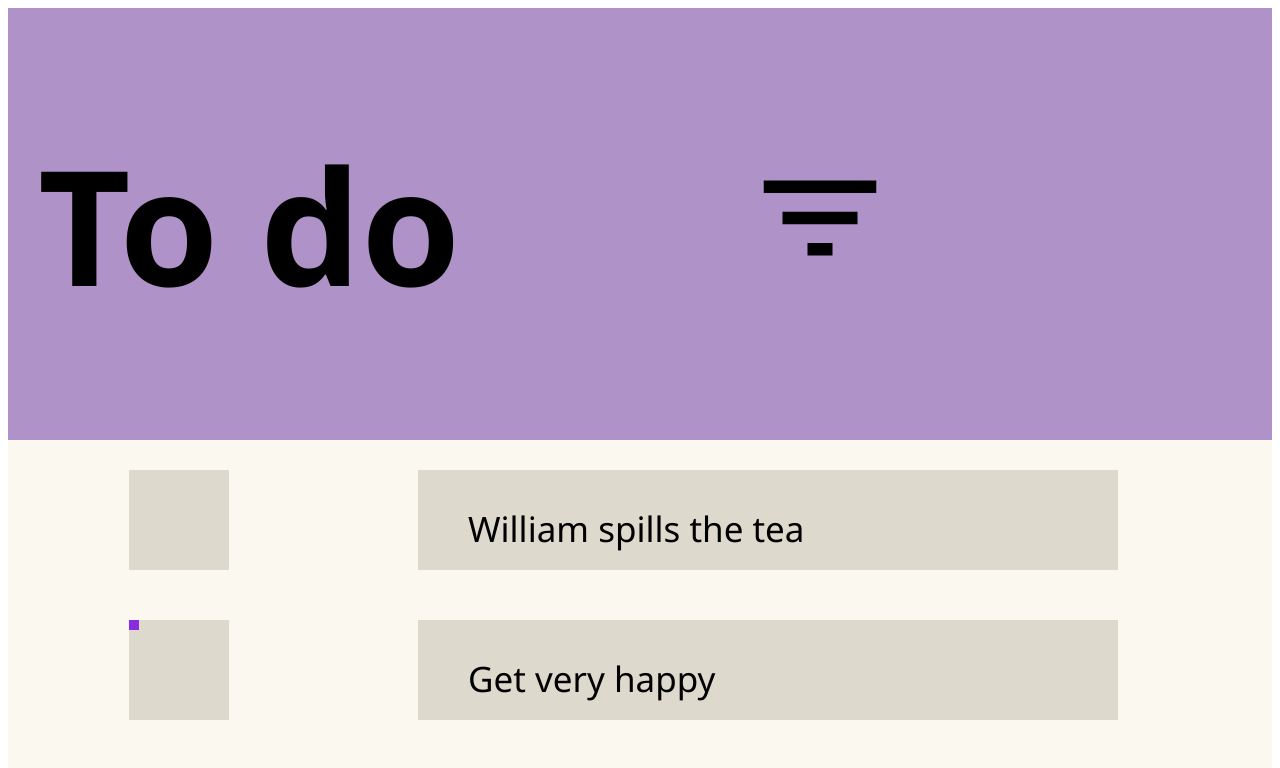
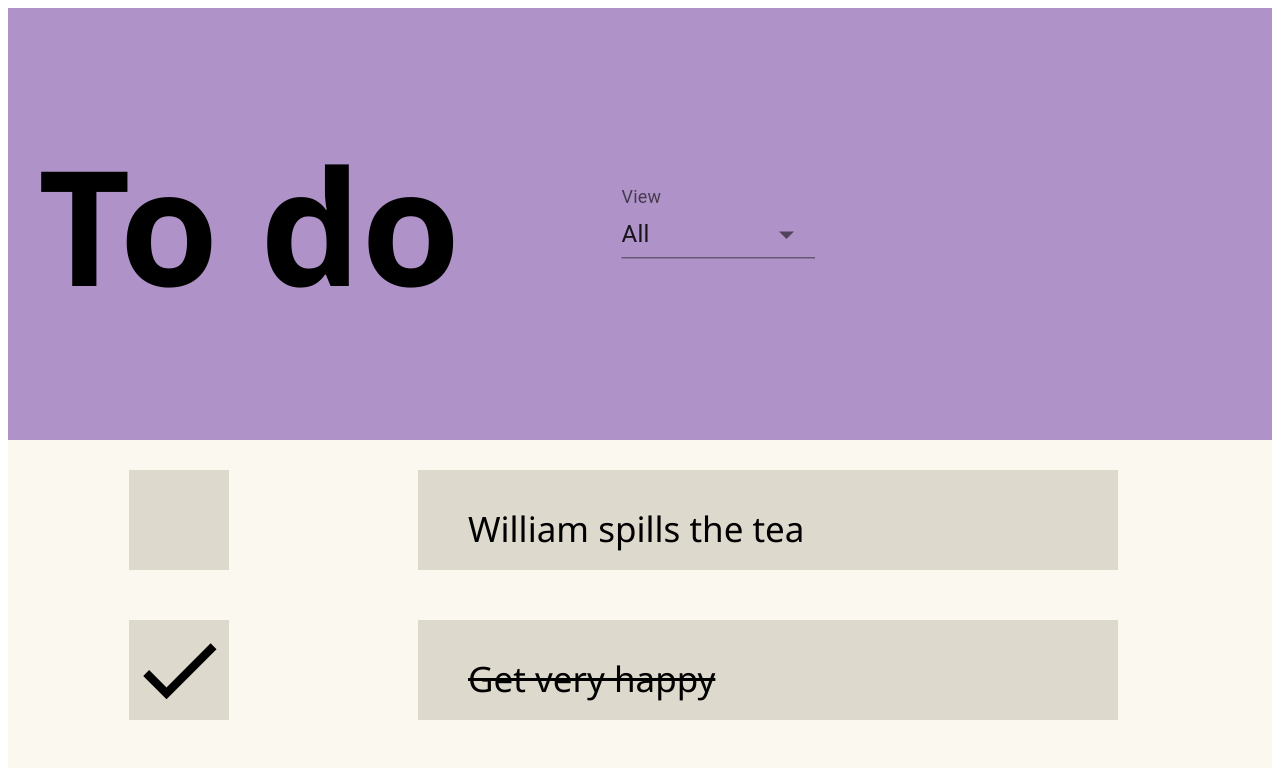
Before and after one commit to William-La/cs124, a React (Create React App) app: page / in a window 1280 px wide. Shown: the top 768 px of the page. Built offline with nearby package versions, Linux system fonts and the light colour scheme.

Commit message:
Finished filters and adding checkboxes.

```diff
--- a/src/App.js
+++ b/src/App.js
@@ -4,7 +4,7 @@ import List from './List';
 
 // import People from './People';
 
-import { useState } from 'react';
+import {  useState, useEffect } from 'react';
 
 const initialData = [
     {
@@ -34,22 +34,56 @@ const initialData = [
 
 function App() {
     const [data, setData] = useState(initialData);
+    const [view, setView] = useState('all');
+    const [filteredTodos, setFilteredTodos] = useState(null);
+
+    useEffect(() => {
+        filterHandler();
+      }, [data, view]);
 
 
-    function handleNewTask(task) {
+    function handleView(value) {
+        setView(value);
+    }
+
+    const filterHandler = () => {
+        switch(view) {
+          case "completed":
+            setFilteredTodos(data.filter((task) => task.completed === true));
+            break;
+          case "uncompleted":
+            setFilteredTodos(data.filter((task) => task.completed === false));
+            break;
+          default:
+            setFilteredTodos(data);
+            break;
+        }
+      };
+
+
+
+    function handleNewTask(value) {
         setData([...data, {
-            id: "4",
-            title: task,
+            id: "4", //TODO: Fix ID
+            title: value,
             completed: false
         }
 
-
         ])
     }
+    function handleCompleted(id) {
+        setData( data.map(
+            task => task.id !== id
+            ? task
+            : {...task, ["completed"]: !task.completed}))
+
+    }
     return <div>
-        <Header/>
+        <Header view={handleView}/>
         <List list={data}
                 onNewTask={handleNewTask}
+                onCompleted={handleCompleted}
+                filteredTodos={filteredTodos}
 
         />
         </div>;
--- a/src/Checkbox.css
+++ b/src/Checkbox.css
@@ -9,7 +9,6 @@
 }
 
 .completed {
-    background: blueviolet;
     width: 10px;
     height: 10px;
 }
--- a/src/Checkbox.js
+++ b/src/Checkbox.js
@@ -1,10 +1,10 @@
 import React from "react";
 import "./Checkbox.css"
-
+import CheckIcon from '@mui/icons-material/Check';
 function Checkbox(props) {
     return <div>
-        <div class="todo-checkbox">
-            {props.completed ? <div class="completed"></div> : <div class="uncompleted"></div>}
+        <div class="todo-checkbox" onClick={props.onCompleted}>
+            {props.completed ? <div class="completed"> <CheckIcon style={{width: "100px", height: "100px"}}/></div> : <div class="uncompleted"></div>}
         </div>
 
     </div>
--- a/src/Header.css
+++ b/src/Header.css
@@ -18,3 +18,7 @@ FilterListIcon {
     padding-left: 285px;
 
 }
+
+.MuiBox-root css-ece9u5 {
+    background-color: orange !important;
+}
--- a/src/Header.js
+++ b/src/Header.js
@@ -1,18 +1,48 @@
 import React from "react";
 import "./Header.css"
-import FilterListIcon from '@mui/icons-material/FilterList';
+import Box from '@mui/material/Box';
+import InputLabel from '@mui/material/InputLabel';
+import FormControl from '@mui/material/FormControl';
+import NativeSelect from '@mui/material/NativeSelect';
 
-function Header() {
+
+const style = {
+    paddingLeft: '155px',
+    paddingTop: '191px',
+    transform: 'scale(1.5)'
+}
+
+
+function Header(props) {
+    function DropDown() {
+        return (
+            <div class="dropdown" style={style}>
+            <Box sx={{ minWidth: 120 }}>
+              <FormControl fullWidth>
+                <InputLabel variant="standard" htmlFor="uncontrolled-native">
+                  View
+                </InputLabel>
+                <NativeSelect
+                onChange={(e) => props.view(e.target.value)}
+                  defaultValue={0}
+                  inputProps={{
+                    type: 'view',
+                    id: 'uncontrolled-native',
+                  }}
+                >
+                  <option value="all">All</option>
+                  <option value="completed">Completed</option>
+                  <option value="uncompleted">Uncompleted</option>
+                </NativeSelect>
+              </FormControl>
+            </Box>
+            </div>
+          );
+        }
     return <div>
         <div class="header">
             <h1 id="title">To do</h1>
-            <FilterListIcon style={{display: "inline",
-                                    paddingLeft: "285px",
-                                    paddingTop: "135px",
-                                    fontSize: "150px"
-                                                    }}/>
-            {/* <Icon color="primary">?</Icon> */}
-            {/* <i className="fas fa-check"></i> */}
+            {DropDown()}
          </div>
     </div>
 }
--- a/src/List.js
+++ b/src/List.js
@@ -42,7 +42,9 @@ function List(props) {
 
     return <div>
         <div class="todo-body">
-            {props.list.map(a => <Task a={a}/>)}
+            {props.filteredTodos ?
+            props.filteredTodos.map(a => <Task a={a} onCompleted={props.onCompleted}/>) :
+            props.list.map(a => <Task a={a} onCompleted={props.onCompleted}/>)}
             <AddCircleIcon style={{fontSize:"150px",
                                     gridColumn: "1/ span 1",
                                     gridRow: "9/ span 1",
--- a/src/Task.css
+++ b/src/Task.css
@@ -34,3 +34,7 @@
 .todo-task #1 {
     grid-row: 2/ span 1;
 }
+
+#complete {
+    text-decoration: line-through;
+}
--- a/src/Task.js
+++ b/src/Task.js
@@ -5,10 +5,10 @@ import Checkbox from "./Checkbox"
 
 function Task(props) {
     return <div>
-        <div class="todo-task" id={props.a.id}>
-            <Checkbox completed={props.a.completed}/>
+        <div class="todo-task" id={props.a}>
+            <Checkbox completed={props.a.completed} onCompleted={() => props.onCompleted(props.a.id)}/>
             <div class="todo-item">
-                <p class="task-text">{props.a.title}</p>
+                {props.a.completed ? <p class="task-text" id="complete">{props.a.title}</p> : <p class="task-text">{props.a.title}</p>}
             </div>
         </div>
     </div>
```
